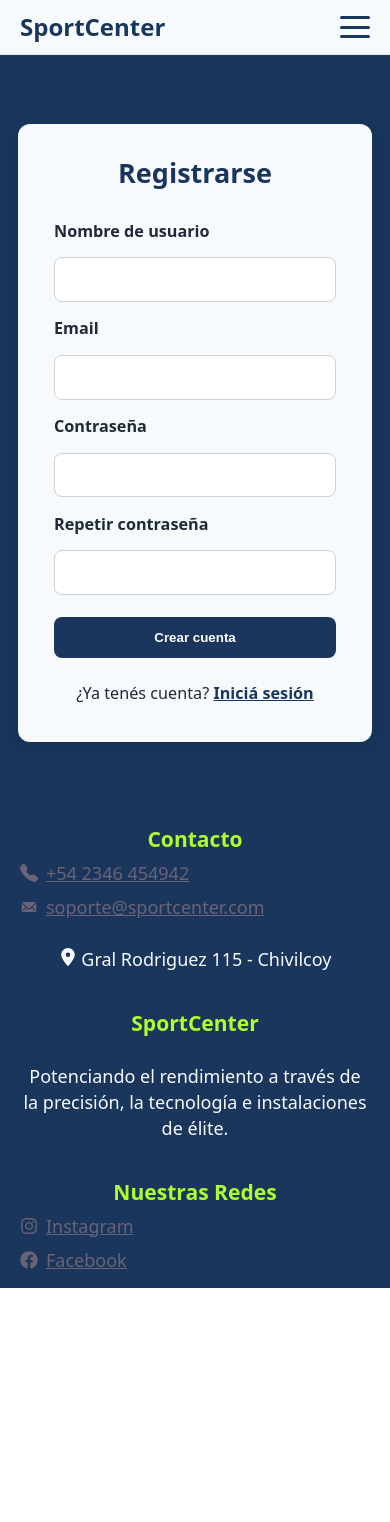
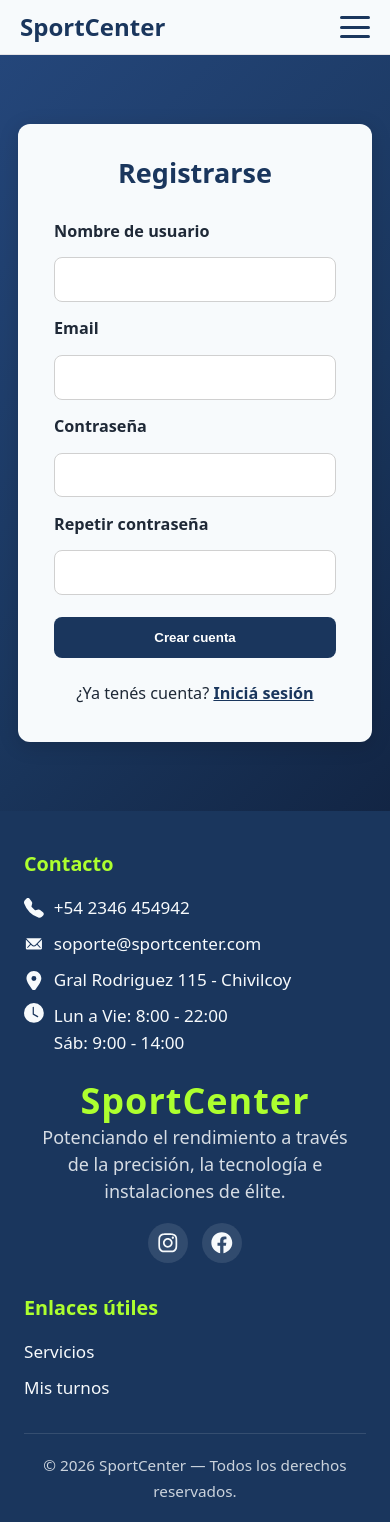
Before and after one commit to rociozapata/sportcenter-frontend, a React (Vite) app: page /register in a window 390 px wide. Before the commit the page ends 1288 px from the top, so only its background shows below. Built offline with nearby package versions, Linux system fonts and the light colour scheme.

Commit message:
feat: enhance footer layout and styling with responsive design and social links

```diff
--- a/src/components/Footer.css
+++ b/src/components/Footer.css
@@ -1,46 +1,148 @@
-.footer{
-    display: flex;
-    flex-direction: column;
-    text-align: center;
-    gap: 20px;
-    padding: 15px 20px;
-
+/* Footer: contenedor general, fondo primary y texto claro. */
+.footer {
     background-color: var(--primary);
     font-family: var(--sans);
     color: var(--neutral);
+    padding: 40px 24px 0;          /* mucho aire arriba/abajo y a los costados */
 }
 
-.footer section{
+/* Grilla de columnas: en mobile una sola columna, en desktop tres. */
+.footer-grid {
+    display: grid;
+    grid-template-columns: 1fr;     /* 1 columna por defecto (mobile) */
+    gap: 32px;                      /* separación entre columnas/secciones */
+    max-width: 1200px;              /* el contenido no se estira infinito */
+    margin: 0 auto;                 /* centrado horizontal */
+    padding-bottom: 32px;
+}
+
+/* Cada columna apila su contenido verticalmente. */
+.footer-col {
     display: flex;
     flex-direction: column;
-    gap: 8px;
-    flex-wrap: wrap;
-
+    gap: 10px;
 }
 
-.footer a{
-    color: var(--text);
-    display: flex;
-    flex-direction: row;
-    align-items: center;
-    gap: 8px;
+/* Títulos de cada columna en color secundario (verde lima) para que resalten. */
+.footer-col h3 {
+    margin: 0 0 8px;
+    color: var(--secondary);
+    font-size: 1.1rem;
 }
 
-.footer h3{
+/* Link genérico del footer: ícono + texto en una sola línea. */
+.footer-link {
+    display: inline-flex;
+    align-items: center;
+    gap: 10px;
+    color: var(--neutral);
+    text-decoration: none;
+    font-size: 0.95rem;
+    transition: color 0.2s ease, transform 0.2s ease;
+}
+
+/* Hover: leve cambio de color y empujón a la derecha para indicar interacción. */
+.footer-link:hover {
+    color: var(--secondary);
+    transform: translateX(2px);
+}
+
+/* Para íconos: que tengan tamaño consistente. */
+.footer-link svg {
+    font-size: 1.1rem;
+    flex-shrink: 0;                 /* el ícono no se achica si el texto es largo */
+}
+
+/* "footer-static" es un .footer-link que no es clickeable (ej. horarios). */
+.footer-static {
+    cursor: default;
+    align-items: flex-start;        /* alinea ícono con la primera línea del texto */
+}
+
+.footer-static:hover {
+    color: var(--neutral);          /* no cambia de color al hacer hover */
+    transform: none;
+}
+
+/* Columna central: el "branding" del sitio. Centrada y un poco más ancha. */
+.footer-brand {
+    text-align: center;
+    align-items: center;
+}
+
+.footer-logo {
     margin: 0;
     color: var(--secondary);
+    font-size: 2rem;
+    letter-spacing: 1px;
 }
 
+.footer-tagline {
+    margin: 0;
+    color: var(--neutral);
+    max-width: 320px;
+    line-height: 1.5;
+    opacity: 0.85;
+}
+
+/* Contenedor de los íconos de redes sociales (Instagram, Facebook). */
+.footer-socials {
+    display: flex;
+    gap: 14px;
+    margin-top: 8px;
+}
+
+/* Cada ícono de red social va en un círculo. */
+.footer-social {
+    display: inline-flex;
+    align-items: center;
+    justify-content: center;
+    width: 40px;
+    height: 40px;
+    border-radius: 50%;             /* círculo perfecto */
+    background-color: rgba(255, 255, 255, 0.1);
+    color: var(--neutral);
+    text-decoration: none;
+    font-size: 1.2rem;
+    transition: background-color 0.2s ease, color 0.2s ease, transform 0.2s ease;
+}
+
+.footer-social:hover {
+    background-color: var(--secondary);
+    color: var(--primary);
+    transform: translateY(-2px);    /* se levanta un poco al pasar el mouse */
+}
+
+/* Línea divisora + barra inferior con el copyright. */
+.footer-bottom {
+    border-top: 1px solid rgba(255, 255, 255, 0.15);
+    padding: 18px 0;
+    text-align: center;
+    font-size: 0.85rem;
+    opacity: 0.8;
+}
+
+.footer-bottom p {
+    margin: 0;
+}
+
+/* ─── Desktop (768px en adelante) ─── */
 @media (min-width: 768px) {
-    .footer{
-        flex-direction: row;
-        justify-content: space-between;
-        text-align: left;
-        align-items: flex-start;
-        gap: 50px;
+    .footer {
+        padding: 56px 40px 0;
     }
 
-    .footer section{
-        flex: 1;
+    /* Tres columnas: la del medio es más ancha que las laterales. */
+    .footer-grid {
+        grid-template-columns: 1fr 1.4fr 1fr;
+        gap: 60px;
+        text-align: left;
+        align-items: start;
+    }
+
+    /* En desktop la columna central sigue centrada visualmente. */
+    .footer-brand {
+        text-align: center;
+        align-items: center;
     }
 }
--- a/src/components/Footer.tsx
+++ b/src/components/Footer.tsx
@@ -1,36 +1,103 @@
+import { Link } from "react-router-dom";
 import "./Footer.css";
-import { BsTelephoneFill } from "react-icons/bs";
+import { BsTelephoneFill, BsClockFill } from "react-icons/bs";
 import { IoIosMail } from "react-icons/io";
 import { FaFacebook, FaInstagram } from "react-icons/fa";
 import { FaLocationDot } from "react-icons/fa6";
 
 function Footer() {
+    // Año dinámico para el copyright: si en 2027 alguien abre la página,
+    // se actualiza solo sin tener que tocar el código.
+    const year = new Date().getFullYear();
+
+    // URL a Google Maps con la dirección codificada. Si querés apuntar a un
+    // lugar exacto, conviene reemplazarla por un link generado desde el mapa.
+    const mapsHref =
+        "https://www.google.com/maps/search/?api=1&query=" +
+        encodeURIComponent("Gral Rodriguez 115, Chivilcoy");
 
     return (
         <footer className="footer">
+            {/* Contenido principal: tres columnas en desktop. */}
+            <div className="footer-grid">
 
-            <section>
-                <h3>Contacto</h3>
-                <a href="tel:+542346454942"><BsTelephoneFill /> +54 2346 454942</a>
-                <a href="mailto:soporte@sportcenter.com"><IoIosMail /> soporte@sportcenter.com</a>
-                <p><FaLocationDot /> Gral Rodriguez 115 - Chivilcoy </p>
-            </section>
+                {/* Columna 1: información de contacto. */}
+                <section className="footer-col">
+                    <h3>Contacto</h3>
 
-            <section>
-                <h3 id="sportcenter">SportCenter</h3>
-                <p>Potenciando el rendimiento a través de la precisión,
-                    la tecnología e instalaciones de élite.</p>
-            </section>
+                    <a href="tel:+542346454942" className="footer-link">
+                        <BsTelephoneFill aria-hidden="true" />
+                        <span>+54 2346 454942</span>
+                    </a>
 
-            <section >
-                    <h3>Nuestras Redes</h3>
-                    <a href="https://www.instagram.com/sportcenter" target="_blank" rel="noopener noreferrer"><FaInstagram /> Instagram</a>
-                    <a href="https://www.facebook.com/sportcenter" target="_blank" rel="noopener noreferrer"><FaFacebook /> Facebook</a>
-            </section>
+                    <a href="mailto:soporte@sportcenter.com" className="footer-link">
+                        <IoIosMail aria-hidden="true" />
+                        <span>soporte@sportcenter.com</span>
+                    </a>
 
+                    {/* La dirección abre Google Maps en una pestaña nueva. */}
+                    <a
+                        href={mapsHref}
+                        target="_blank"
+                        rel="noopener noreferrer"
+                        className="footer-link"
+                    >
+                        <FaLocationDot aria-hidden="true" />
+                        <span>Gral Rodriguez 115 - Chivilcoy</span>
+                    </a>
 
+                    {/* Horarios de atención. */}
+                    <div className="footer-link footer-static">
+                        <BsClockFill aria-hidden="true" />
+                        <span>Lun a Vie: 8:00 - 22:00<br />Sáb: 9:00 - 14:00</span>
+                    </div>
+                </section>
+
+                {/* Columna 2 (central, más ancha): branding + descripción + redes. */}
+                <section className="footer-col footer-brand">
+                    <h2 className="footer-logo">SportCenter</h2>
+                    <p className="footer-tagline">
+                        Potenciando el rendimiento a través de la precisión,
+                        la tecnología e instalaciones de élite.
+                    </p>
+
+                    {/* Iconos circulares de redes sociales. */}
+                    <div className="footer-socials">
+                        <a
+                            href="https://www.instagram.com/sportcenter"
+                            target="_blank"
+                            rel="noopener noreferrer"
+                            aria-label="Instagram de SportCenter"
+                            className="footer-social"
+                        >
+                            <FaInstagram />
+                        </a>
+                        <a
+                            href="https://www.facebook.com/sportcenter"
+                            target="_blank"
+                            rel="noopener noreferrer"
+                            aria-label="Facebook de SportCenter"
+                            className="footer-social"
+                        >
+                            <FaFacebook />
+                        </a>
+                    </div>
+                </section>
+
+                {/* Columna 3: enlaces útiles internos del sitio. */}
+                <section className="footer-col">
+                    <h3>Enlaces útiles</h3>
+                    <Link to="/servicios" className="footer-link">Servicios</Link>
+                    <Link to="/turnos" className="footer-link">Mis turnos</Link>
+                </section>
+            </div>
+
+            {/* Barra inferior con copyright, separada por una línea divisora. */}
+            <div className="footer-bottom">
+                <p>© {year} SportCenter — Todos los derechos reservados.</p>
+            </div>
         </footer>
-    )
+    );
 }
 
-export default Footer
+export default Footer;
--- a/src/components/Navbar.css
+++ b/src/components/Navbar.css
@@ -50,6 +50,7 @@
     font-weight: bold;
     color: var(--primary);
     cursor: pointer;
+    text-decoration: none;     /* el <a> por defecto subraya, lo sacamos para que parezca botón */
 }
 
 .nav-button:hover {
--- a/src/pages/Login/Login.css
+++ b/src/pages/Login/Login.css
@@ -1,11 +1,13 @@
-/* Sección contenedora: ocupa toda la pantalla y pinta el fondo con el primary. */
+/* Sección contenedora: ocupa toda la pantalla.
+   Usa un gradiente sutil basado en --primary para que el fondo NO sea idéntico
+   al footer (que también es primary plano) y se note la separación visual. */
 .auth-section {
   min-height: calc(100vh - 160px);
   display: flex;
   align-items: center;
   justify-content: center;
   padding: 2rem 1rem;
-  background: var(--primary);
+  background: linear-gradient(135deg, #24467a 0%, var(--primary) 60%, #122544 100%);
 }
 
 /* La "tarjeta" del formulario en color neutral (casi blanco). */
```
